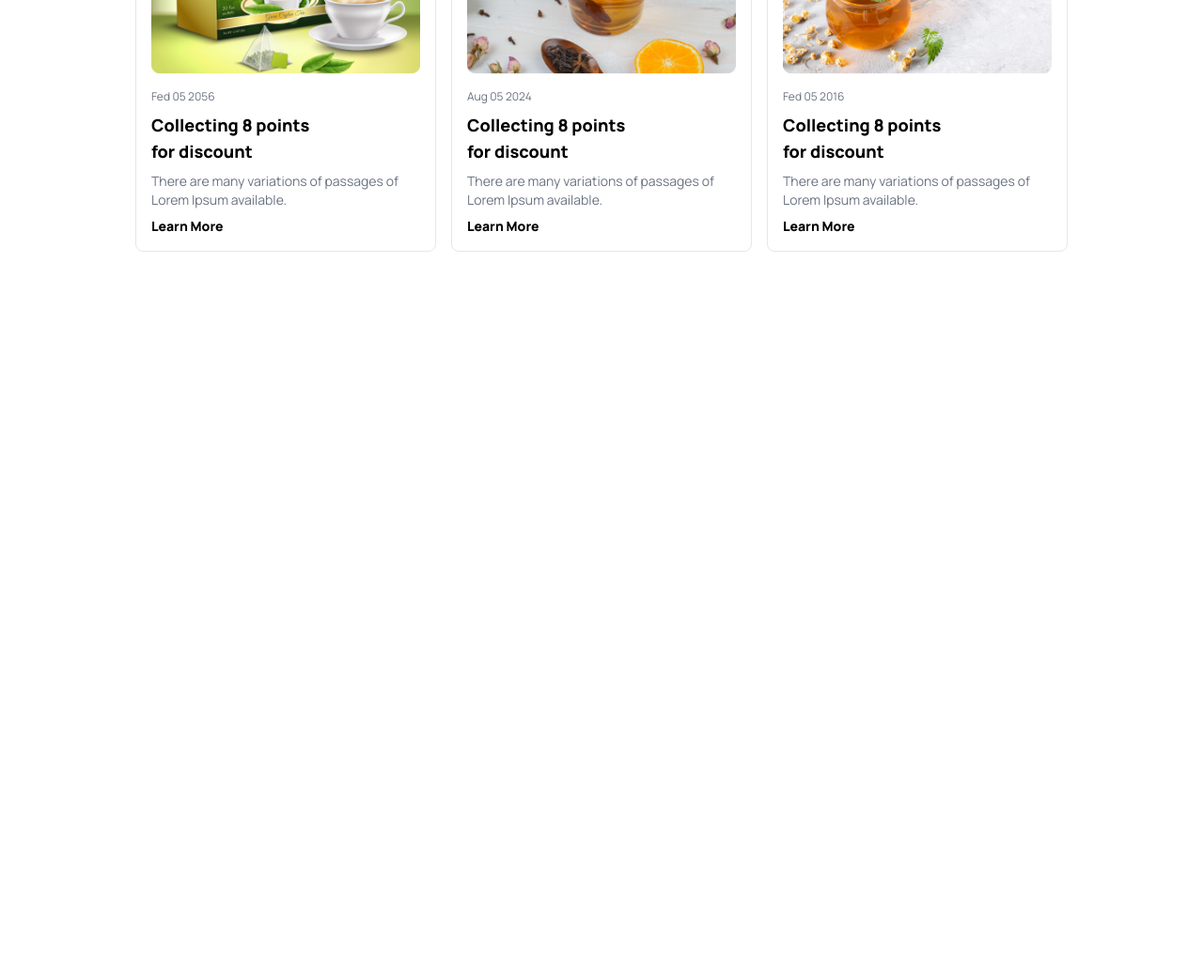
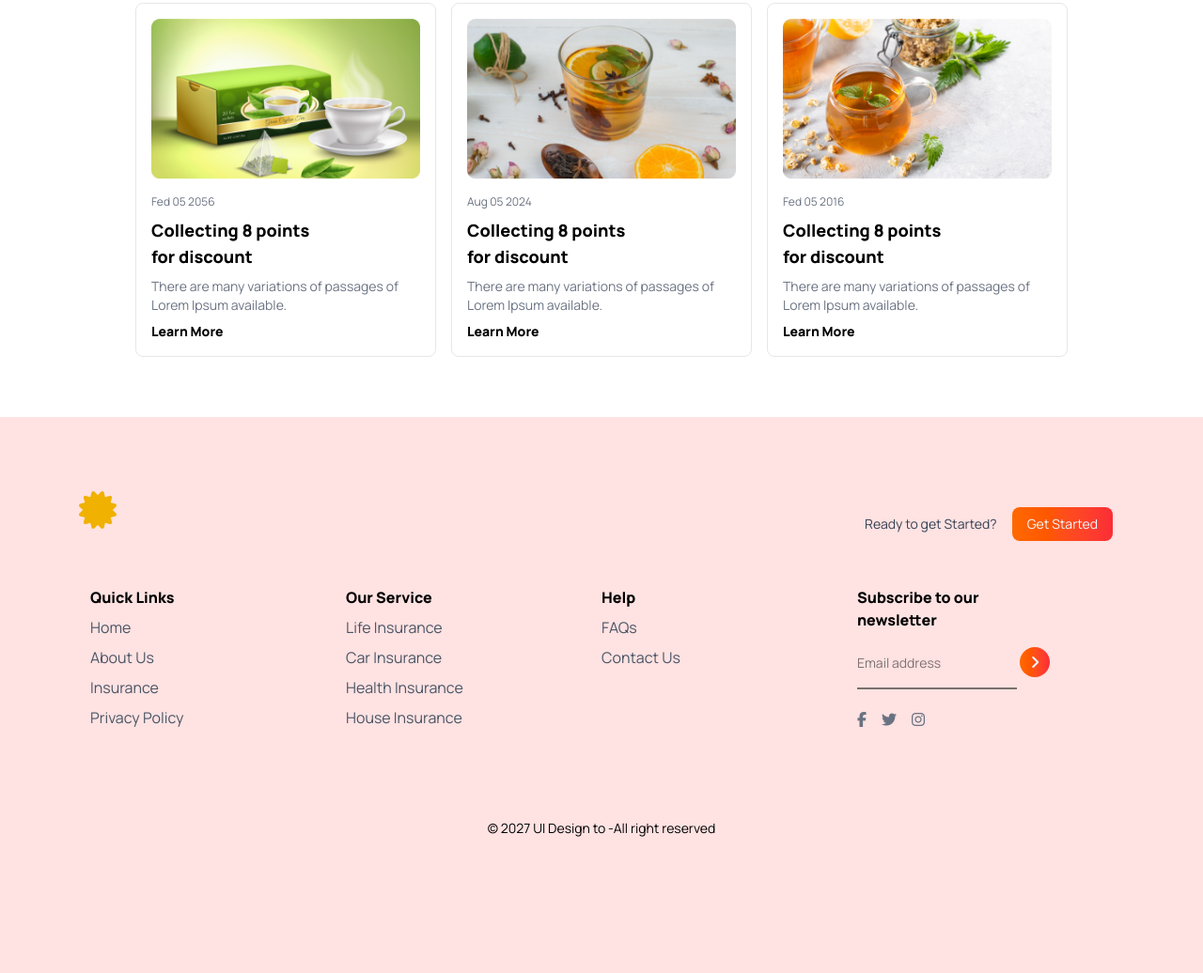
Before and after one commit to rabiul3000/tea-house, a plain HTML site: page index.html in a window 1280 px wide. Shown: the part 2101-3137 px from the top of the page at 94% size. Before the commit the page ends 2433 px from the top, so only its background shows below. Drawn offline with nearby package versions, Linux system fonts and the light colour scheme.

Commit message:
footer section added

```diff
--- a/index.html
+++ b/index.html
@@ -24,7 +24,7 @@
 	</head>
 
 	<body>
-		<main class="container mx-auto font-manrope">
+		<main class="font-manrope">
 			<section class="flex px-36 py-20">
 				<div class="border-red-500 w-full">
 					<h1 class="text-6xl font-bold w-md">
@@ -185,7 +185,7 @@
 				</div>
 			</section>
 
-			<section class="fourth banner px-36 pb-12">
+			<section class="fourth banner px-36  my-24">
 				<div
 					class="p-8 bg-linear-to-r from-orange-500 to-red-500 rounded-lg flex justify-between items-center"
 				>
@@ -313,14 +313,15 @@
 				</div>
 
 				<div class="cards flex gap-4 py-8">
-
 					<!-- first card -->
 					<div class="card1 card p-4 border border-gray-200 rounded-lg">
 						<div>
 							<img src="./images/news-1.png" alt="" />
 						</div>
 						<div class="flex flex-col gap-2 pt-4">
-							<time class="text-xs text-gray-500" datetime="5/12/2024">Fed 05 2056</time>
+							<time class="text-xs text-gray-500" datetime="5/12/2024"
+								>Fed 05 2056</time
+							>
 							<p class="font-extrabold text-lg w-48">
 								Collecting 8 points for discount
 							</p>
@@ -338,7 +339,9 @@
 							<img src="./images/news-2.png" alt="" />
 						</div>
 						<div class="flex flex-col gap-2 pt-4">
-							<time class="text-xs text-gray-500" datetime="5/12/2024">Aug 05 2024</time>
+							<time class="text-xs text-gray-500" datetime="5/12/2024"
+								>Aug 05 2024</time
+							>
 							<p class="font-extrabold text-lg w-48">
 								Collecting 8 points for discount
 							</p>
@@ -355,7 +358,9 @@
 							<img src="./images/news-3.png" alt="" />
 						</div>
 						<div class="flex flex-col gap-2 pt-4">
-							<time class="text-xs text-gray-500" datetime="5/12/2024">Fed 05 2016</time>
+							<time class="text-xs text-gray-500" datetime="5/12/2024"
+								>Fed 05 2016</time
+							>
 							<p class="font-extrabold text-lg w-48">
 								Collecting 8 points for discount
 							</p>
@@ -365,10 +370,67 @@
 							<p class="font-extrabold text-sm">Learn More</p>
 						</div>
 					</div>
-
-
 				</div>
 			</section>
+
+			<!-- footer -->
+			<footer class="footer p-24  bg-red-100">
+				<div class="footer__container">
+					<div class="top flex justify-between">
+						<div class="text-yellow-500 scale-250">
+							<i class="fa-solid fa-certificate"></i>
+						</div>
+						<div class="flex gap-4 items-center">
+							<p class="text-sm text-gray-700">Ready to get Started?</p>
+							<button
+								class="text-sm py-2 px-4 bg-gradient-to-l from-red-500 to-orange-500 rounded-lg text-sky-50"
+							>
+								Get Started
+							</button>
+						</div>
+					</div>
+
+					<div class="center grid grid-cols-4 py-12">
+						<div class="flex flex-col gap-2">
+							<p class="font-extrabold">Quick Links</p>
+							<p class="text-gray-600">Home</p>
+							<p class="text-gray-600">About Us</p>
+							<p class="text-gray-600">Insurance</p>
+							<p class="text-gray-600">Privacy Policy</p>
+						</div>
+
+						<div class="flex flex-col gap-2">
+							<p class="font-extrabold">Our Service</p>
+							<p class="text-gray-600">Life Insurance</p>
+							<p class="text-gray-600">Car Insurance</p>
+							<p class="text-gray-600">Health Insurance</p>
+							<p class="text-gray-600">House Insurance</p>
+						</div>
+
+						<div class="flex flex-col gap-2">
+							<p class="font-extrabold">Help</p>
+							<p class="text-gray-600">FAQs</p>
+							<p class="text-gray-600">Contact Us</p>
+						</div>
+						<div class="flex flex-col gap-2">
+							<p class="font-extrabold w-50">Subscribe to our newsletter</p>
+							<div class="">
+								<input class="border-b-2 border-stone-500 py-4 text-sm" type="text" placeholder="Email address">
+								<button class="rounded-full bg-gradient-to-l from-red-500 to-orange-500 w-8 h-8 text-sky-50">
+									<i class="fa-solid fa-angle-right"></i>
+								</button>
+							</div>
+							<div class="mt-4 flex gap-4 text-gray-500">
+								<i class="fa-brands fa-facebook-f"></i>
+								<i class="fa-brands fa-twitter"></i>
+								<i class="fa-brands fa-instagram"></i>
+							</div>
+						</div>
+					</div>
+
+					<div class="copyright text-center py-12 text-sm">&copy; 2027 UI Design to -All right reserved</div>
+				</div>
+			</footer>
 		</main>
 	</body>
 </html>
```
